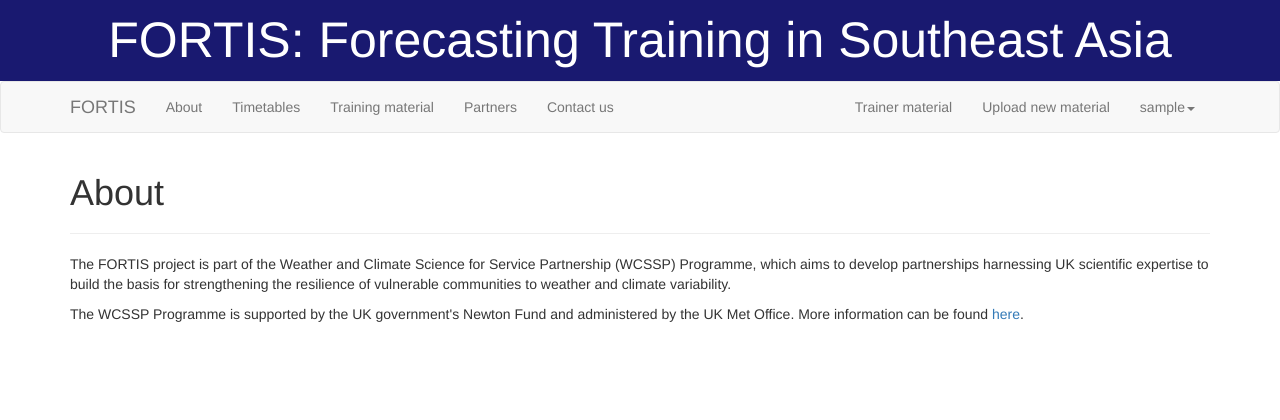
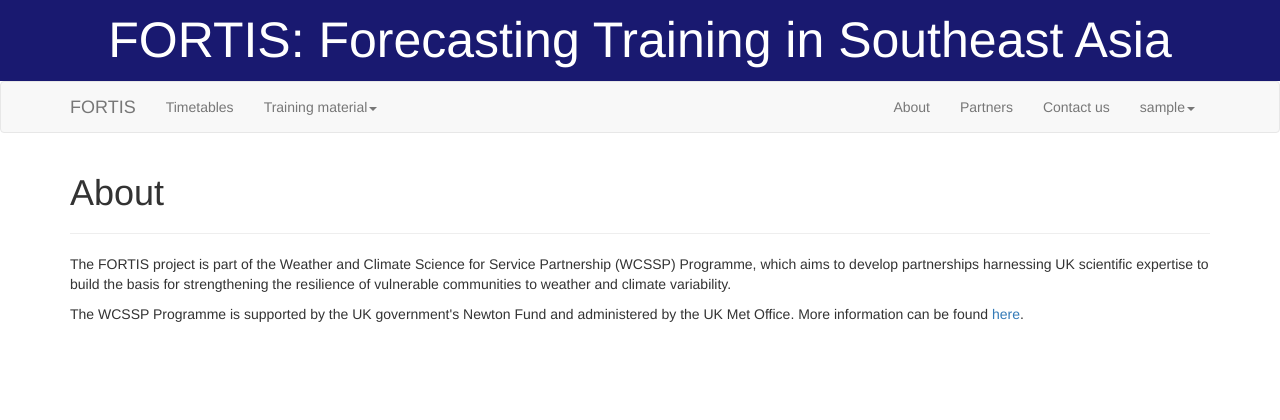
Before and after one commit to cemac/WCSSP-FORTIS, a Flask app: page /about in a window 1280 px wide. Shown: the top 420 px of the page. Run offline with Flask 2, Linux system fonts and the light colour scheme; the visitor is signed in with stand-in values (Sample User, id 1); parts of the project's set-up code (start-up, migrations or seed data) failed here and were passed over; some libraries are stand-ins or nearby versions.

Commit message:
Move navbar items around

```diff
--- a/templates/includes/_navbar.html
+++ b/templates/includes/_navbar.html
@@ -4,20 +4,27 @@
       <a class="navbar-brand" href={{subd}}/>FORTIS</a>
     </div>
     <div id="navbar" class="collapse navbar-collapse">
-      <ul class="nav navbar-nav">
+      {% if session.logged_in  %}
+        <ul class="nav navbar-nav">
+          <li><a href={{subd}}/timetables>Timetables</a></li>
+          {% if session.usertype=="trainer" %}
+            <li class="dropdown">
+              <a href="#" class="dropdown-toggle" data-toggle="dropdown" role="button" aria-haspopup="true" aria-expanded="false">Training material<span class="caret"></span></a>
+              <ul class="dropdown-menu">
+                <li><a href={{subd}}/training-material>Trainee material</a></li>
+                <li><a href={{subd}}/trainer-material>Trainer material</a></li>
+                <li><a href={{subd}}/upload>Upload new material</a></li>
+              </ul>
+            </li>
+          {% else %}
+            <li><a href={{subd}}/training-material>Training material</a></li>
+          {% endif %}
+        </ul>
+      {% endif %}
+      <ul class="nav navbar-nav navbar-right">
         <li><a href={{subd}}/about>About</a></li>
-        {% if session.logged_in  %}
-          <li><a href={{subd}}/timetables>Timetables</a></li>
-          <li><a href={{subd}}/training-material>Training material</a></li>
-        {% endif %}
-      <li><a href={{subd}}/partners>Partners</a></li>
-      <li><a href={{subd}}/contact-us>Contact us</a></li>
-      </ul>
-      <ul class="nav navbar-nav navbar-right">
-        {% if session.usertype=="trainer" %}
-          <li><a href={{subd}}/trainer-material>Trainer material</a></li>
-          <li><a href={{subd}}/upload>Upload new material</a></li>
-        {% endif %}
+        <li><a href={{subd}}/partners>Partners</a></li>
+        <li><a href={{subd}}/contact-us>Contact us</a></li>
         {% if session.logged_in %}
           {% if session.usertype=="trainer" %}
             <li class="dropdown">
--- a/templates/timetables.html
+++ b/templates/timetables.html
@@ -39,7 +39,7 @@
   <form id="timetable-form" action={{subd}}/timetables method="POST" enctype="multipart/form-data">
     <div class="form-group">
       <label for="chooseFile">Note: This will overwrite any previously-uploaded timetable for the selected workshop</label>
-      <input type="file" name="file" class="form-control-file" id="chooseFile" autofocus>
+      <input type="file" name="file" class="form-control-file" id="chooseFile">
     </div>
     <div class="form-group">
       {{render_field(form.workshop, class_="form-control")}}
```
